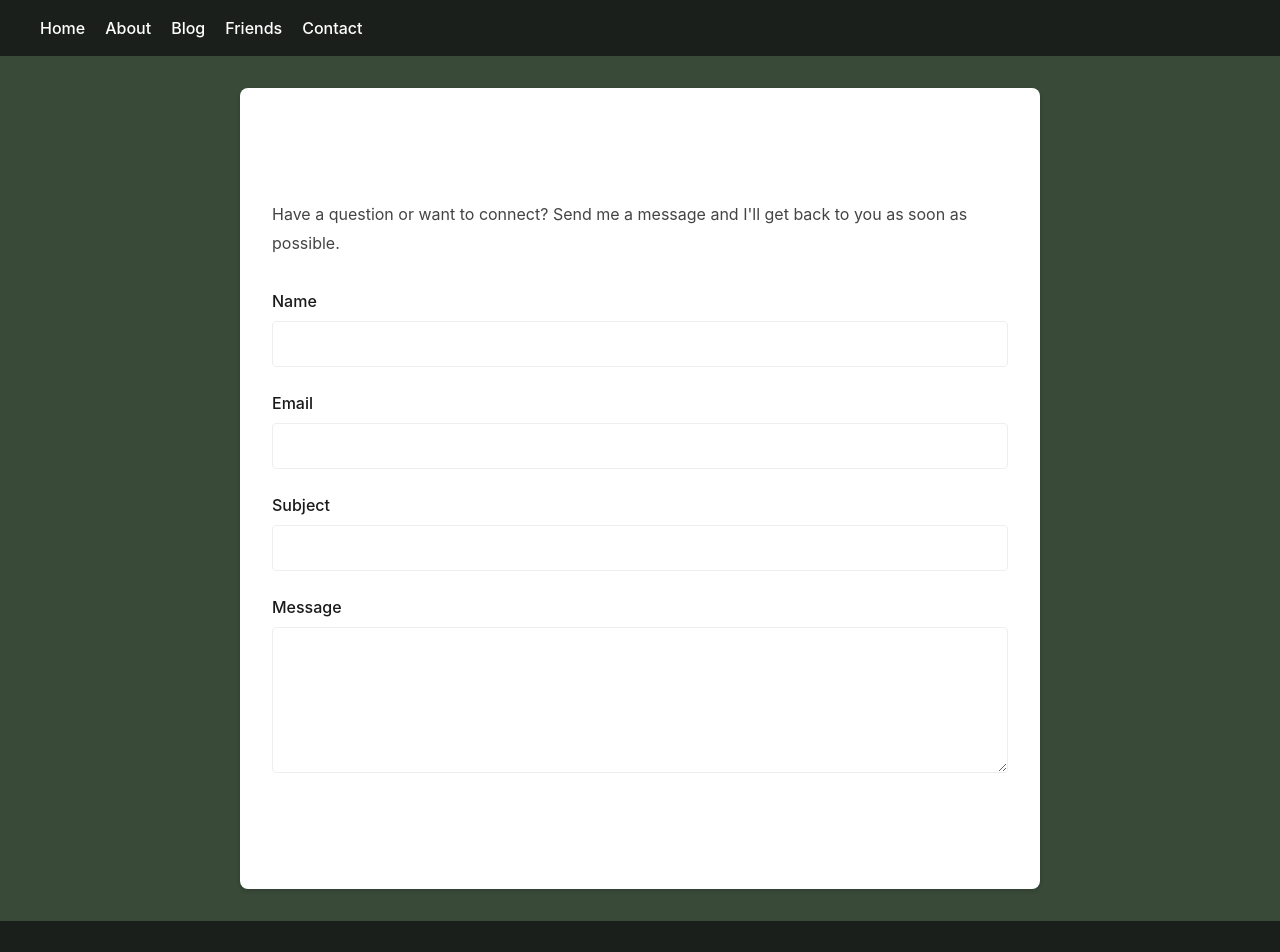
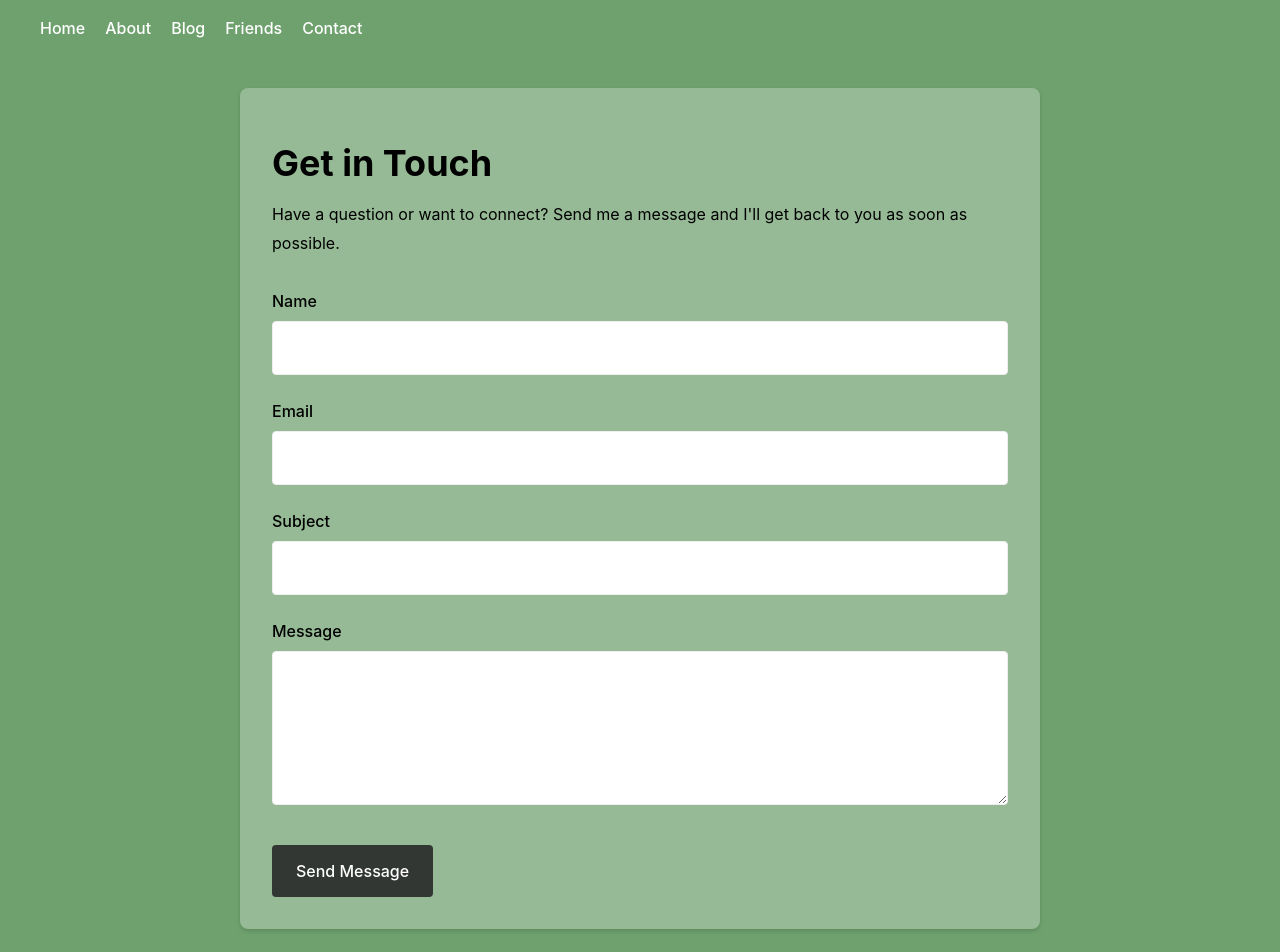
Before and after one commit to runyanjake/website, a React (Vite) app: page /contact in a window 1280 px wide. Shown: the top 952 px of the page. Built offline with nearby package versions, Linux system fonts and the light colour scheme.

Commit message:
Update css

```diff
--- a/src/routes/blog/blog.css
+++ b/src/routes/blog/blog.css
@@ -19,9 +19,9 @@
 
 .blog-error {
   padding: var(--spacing-md);
-  background-color: var(--bg-error);
+  background-color: var(--error-color);
   border-radius: var(--radius-sm);
-  color: var(--error-color);
+  color: var(--text-light);
   margin-top: var(--spacing-md);
 }
 
@@ -40,12 +40,12 @@
 }
 
 .post-preview h2 a {
-  color: var(--text-link);
+  color: var(--text-dark);
   text-decoration: none;
 }
 
 .post-preview h2 a:hover {
-  color: var(--text-link-hover);
+  color: var(--color-secondary);
   text-decoration: underline;
 }
 
@@ -57,17 +57,17 @@
 
 .post-excerpt {
   margin-bottom: var(--spacing-sm);
-  color: var(--text-secondary);
+  color: var(--text-dark);
 }
 
 .read-more {
-  color: var(--text-link);
+  color: var(--color-secondary);
   text-decoration: none;
   font-weight: 500;
 }
 
 .read-more:hover {
-  color: var(--text-link-hover);
+  color: var(--color-primary);
   text-decoration: underline;
 }
 
@@ -77,7 +77,7 @@
 
 .blog-post h1 {
   margin-bottom: var(--spacing-sm);
-  color: var(--text-primary);
+  color: var(--text-dark);
 }
 
 .blog-post .post-meta {
@@ -87,5 +87,5 @@
 
 .blog-post .post-content {
   line-height: var(--line-height-relaxed);
-  color: var(--text-secondary);
+  color: var(--text-dark);
 }
--- a/src/routes/contact/contact.css
+++ b/src/routes/contact/contact.css
@@ -1,62 +1,62 @@
 .contact-container {
   max-width: 800px;
   margin: 0 auto;
-  padding: 2rem 1rem;
+  padding: var(--spacing-xl) var(--spacing-md);
 }
 
 .contact-content {
-  background-color: white;
-  padding: 2rem;
-  border-radius: 8px;
-  box-shadow: 0 2px 4px var(--shadow-color);
+  background-color: var(--bg-primary);
+  padding: var(--spacing-xl);
+  border-radius: var(--radius-md);
+  box-shadow: 0 2px 4px rgba(0, 0, 0, 0.15);
 }
 
 .contact-content h1 {
-  color: var(--heading-color);
-  margin-bottom: 1rem;
+  color: var(--text-dark);
+  margin-bottom: var(--spacing-md);
   font-size: 2.25rem;
 }
 
 .contact-intro {
-  color: var(--text-secondary);
-  margin-bottom: 2rem;
+  color: var(--text-dark);
+  margin-bottom: var(--spacing-xl);
   line-height: var(--line-height-relaxed);
 }
 
 .contact-form {
   display: flex;
   flex-direction: column;
-  gap: 1.5rem;
+  gap: var(--spacing-lg);
 }
 
 .form-group {
   display: flex;
   flex-direction: column;
-  gap: 0.5rem;
+  gap: var(--spacing-sm);
 }
 
 .form-group label {
-  color: var(--text-primary);
+  color: var(--text-dark);
   font-weight: 500;
 }
 
 .form-group input,
 .form-group textarea {
-  padding: 0.75rem;
+  padding: var(--spacing-md);
   border: 1px solid var(--border-color-light);
-  border-radius: 4px;
+  border-radius: var(--radius-sm);
   font-family: var(--font-family);
   font-size: 1rem;
-  color: var(--text-primary);
-  background-color: white;
+  color: var(--text-dark);
+  background-color: var(--text-light);
   transition: border-color 0.2s, box-shadow 0.2s;
 }
 
 .form-group input:focus,
 .form-group textarea:focus {
   outline: none;
-  border-color: var(--button-color);
-  box-shadow: 0 0 0 2px rgba(30, 136, 229, 0.2);
+  border-color: var(--color-primary);
+  box-shadow: 0 0 0 2px rgba(50, 55, 52, 0.2);
 }
 
 .form-group textarea {
@@ -65,39 +65,39 @@
 }
 
 .submit-button {
-  background-color: var(--button-color);
-  color: white;
-  padding: 0.75rem 1.5rem;
+  background-color: var(--color-primary);
+  color: var(--text-light);
+  padding: var(--spacing-md) var(--spacing-lg);
   border: none;
-  border-radius: 4px;
+  border-radius: var(--radius-sm);
   font-size: 1rem;
   font-weight: 500;
   cursor: pointer;
   transition: background-color 0.2s;
-  margin-top: 1rem;
+  margin-top: var(--spacing-md);
   align-self: flex-start;
 }
 
 .submit-button:hover {
-  background-color: var(--button-hover);
+  background-color: var(--color-secondary);
 }
 
 .status-message {
-  margin-top: 1rem;
-  padding: 1rem;
-  border-radius: 4px;
-  background-color: #e3f2fd;
-  color: var(--text-primary);
+  margin-top: var(--spacing-md);
+  padding: var(--spacing-md);
+  border-radius: var(--radius-sm);
+  background-color: var(--bg-secondary);
+  color: var(--text-dark);
   text-align: center;
 }
 
 @media (max-width: 600px) {
   .contact-container {
-    padding: 1rem;
+    padding: var(--spacing-md);
   }
 
   .contact-content {
-    padding: 1.5rem;
+    padding: var(--spacing-lg);
   }
 
   .submit-button {
--- a/src/routes/home/home.css
+++ b/src/routes/home/home.css
@@ -7,20 +7,20 @@
 .home-container h1 {
   font-size: 2.5rem;
   margin-bottom: 1rem;
-  color: #333;
+  color: var(--text-dark);
 }
 
 .home-container h2 {
   font-size: 1.8rem;
   margin-top: 2rem;
   margin-bottom: 1rem;
-  color: #444;
+  color: var(--text-dark);
 }
 
 .home-container p {
   font-size: 1.1rem;
   line-height: 1.6;
-  color: #555;
+  color: var(--text-dark);
   margin-bottom: 1rem;
 }
 
@@ -31,10 +31,11 @@
 .home-container li {
   margin-bottom: 0.5rem;
   line-height: 1.5;
+  color: var(--text-dark);
 }
 
 .home-container a {
-  color: #0066cc;
+  color: var(--text-muted);
   text-decoration: none;
 }
 
--- a/styles/styling.css
+++ b/styles/styling.css
@@ -1,27 +1,20 @@
 :root {
   /* Color System */
-  --color-primary: #1e88e5;
-  --color-primary-dark: #1565c0;
+  --color-primary: #323734;
+  --color-secondary: #1b3525;
+  --shadow-color: #010703;
+  --bg-primary: #96ba96;
+  --bg-secondary: #6ea16e;
 
   /* Text Colors */
-  --text-primary: #1a1a1a;
-  --text-secondary: #444444;
+  --text-light: #ffffff;
+  --text-dark: #000000;
   --text-muted: #666666;
-  --text-light: #ffffff;
-  --text-link: var(--color-primary);
-  --text-link-hover: var(--color-primary-dark);
-
-  /* Background Colors */
-  --bg-primary: #647c64;
-  --bg-secondary: #394a39;
-  --bg-dark: #1a1f1c;
-  --bg-error: #ffebee;
+  --text-link: var(--color-secondary);
+  --text-link-hover: var(--color-primary);
 
   /* Border Colors */
   --border-color-light: #eeeeee;
-
-  /* UI Elements */
-  --shadow-color: rgba(0, 0, 0, 0.15);
 
   /* Status Colors */
   --error-color: #d32f2f;
```
